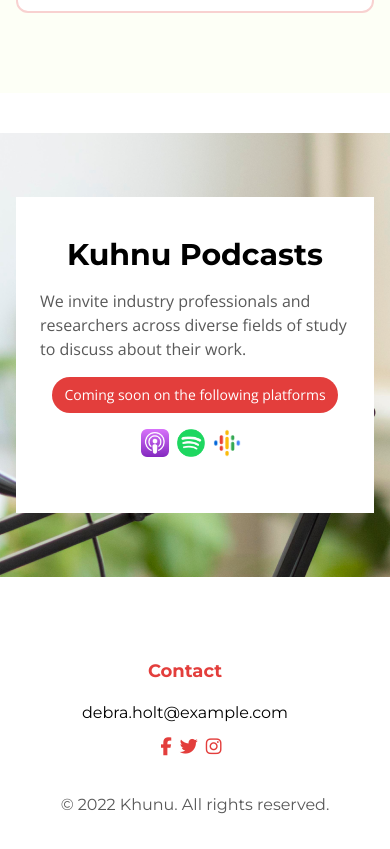
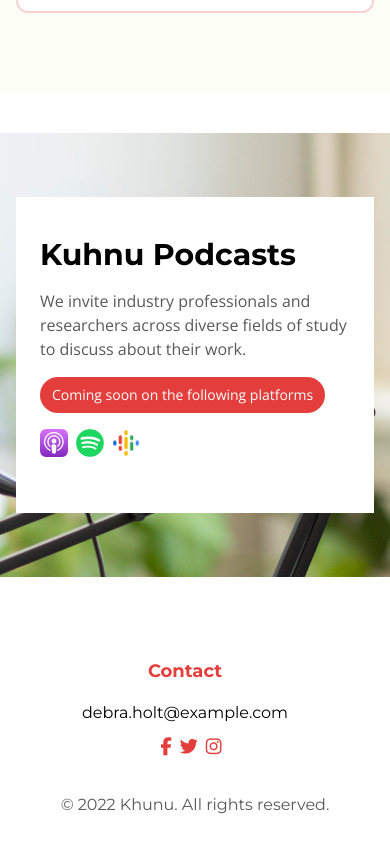
Before and after one commit to samsonlawal/Khunu, a React (Vite) app: page / in a window 390 px wide. Shown: the part 2507-3356 px from the top of the page. Built offline with nearby package versions, Linux system fonts and the light colour scheme.

Commit message:
final UI changes

```diff
--- a/src/UI/CTA.jsx
+++ b/src/UI/CTA.jsx
@@ -9,7 +9,7 @@ export default function CTA() {
       className="w-full my-10 px-4 py-16 lg:px-28 flex justify-start items-center lg:h-screen"
       style={{ backgroundImage: `url(${man})` }}
     >
-      <div className="flex flex-col justify-center items-center md:justify-normal md:items-start py-10 px-6 lg:px-10 w-128 bg-white">
+      <div className="py-10 px-6 lg:px-10 w-128 bg-white">
         <h1 className="text-3xl font-bold font-mont">Kuhnu Podcasts</h1>
         <p className="py-4 text-graylip font-open">
           We invite industry professionals and researchers across diverse fields
@@ -18,7 +18,7 @@ export default function CTA() {
         <button className="bg-lipstick py-2 px-3 text-sm md:px-5 rounded-3xl text-white font-open">
           Coming soon on the following platforms
         </button>
-        <div className="w-full flex flex-row justify-center md:justify-start items-center py-4">
+        <div className="w-full flex flex-row justify-start items-center py-4">
           <img src={ipod} alt="" className="w-7 mr-2 hover:cursor-pointer" />
           <img src={spotify} alt="" className="w-7 mr-2 hover:cursor-pointer" />
           <img src={gpod} alt="" className="w-7 mr-2 hover:cursor-pointer" />
```
